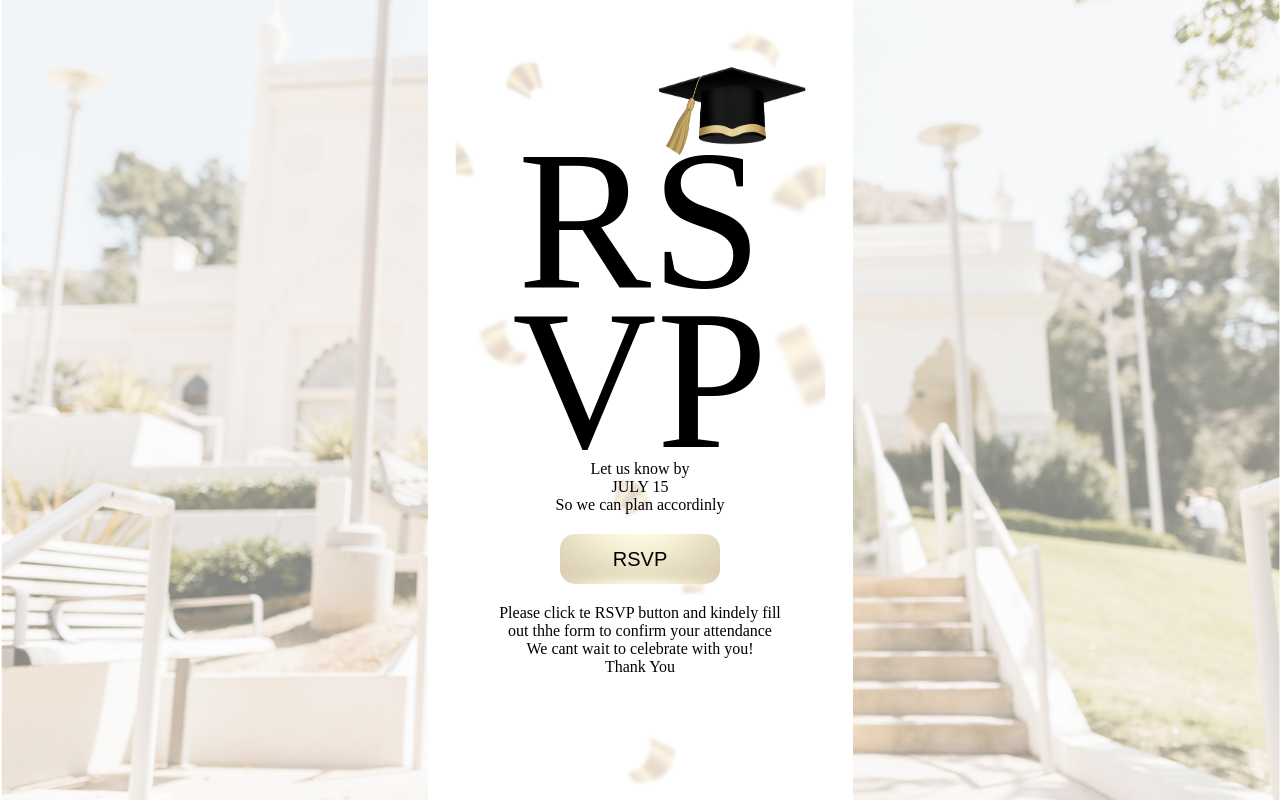
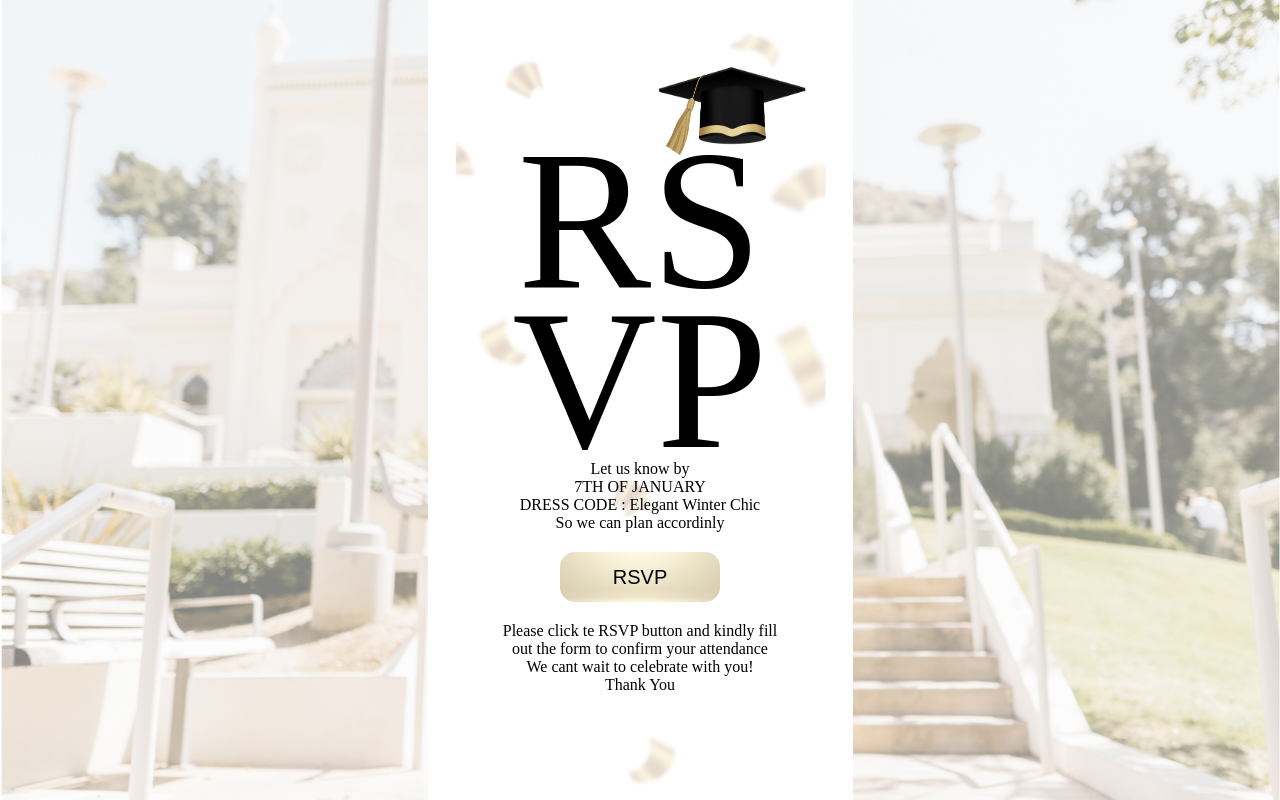
Before and after one commit to Lil-prisca/graduation-party, a React (Vite) app: page / in a window 1280 px wide. Shown: the part 1600-2400 px from the top of the page. Built offline with nearby package versions, Linux system fonts and the light colour scheme.

Commit message:
Update RSVP details and link in Third.jsx

```diff
--- a/src/components/Third.jsx
+++ b/src/components/Third.jsx
@@ -14,15 +14,16 @@ const Third = () => {
           </div>
           <div>
             <p>Let us know by</p>
-            <p>JULY 15</p>
+            <p>7TH OF JANUARY </p>
+ <p>DRESS CODE : Elegant Winter Chic</p>
             <p>So we can plan accordinly</p>
           </div>
-          <a href="">
-            <button className="google-form">RSVP</button>
-          </a>
+         <a href="https://docs.google.com/forms/d/e/1FAIpQLSfpUv8QXq7v0mZh8Pk8Q0E9plX3LI4K6iSnW-QFKgTGQjNC7w/viewform">
+  <button className="google-form">RSVP</button>
+</a>
           <div>
             <p>
-              Please click te RSVP button and kindely fill <br></br>out thhe
+              Please click te RSVP button and kindly fill <br></br>out the
               form to confirm your attendance
             </p>
             <p>We cant wait to celebrate with you!</p>
```
